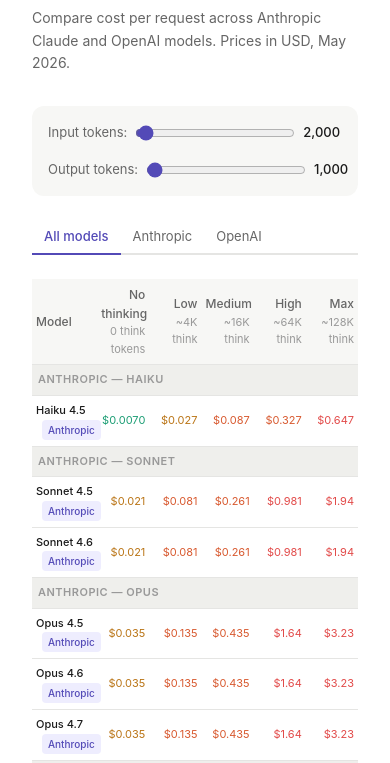
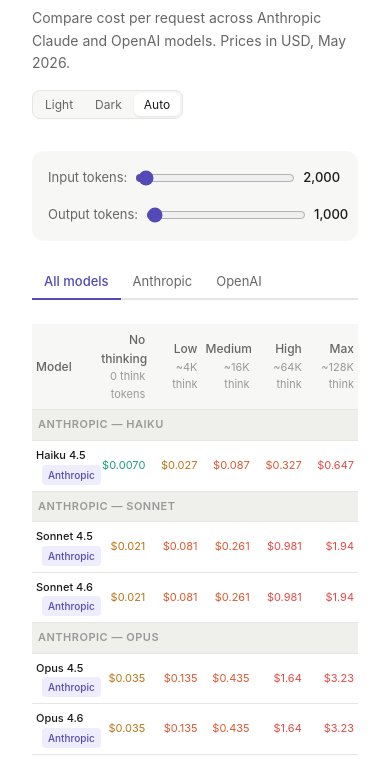
Before and after one commit to vlobachev/llm-pricing, a plain HTML site: page index.html in a window 390 px wide. Shown: the part 64-827 px from the top of the page. Drawn offline with Linux system fonts and the light colour scheme.

Commit message:
Add manual theme switcher with light/dark/auto modes
Implement a three-option theme toggle (Light/Dark/Auto) that persists user preference in localStorage. Refactor CSS variables to support explicit theme attributes alongside system preference detection, and update provider badge colors to use theme-aware variables.

```diff
--- a/index.html
+++ b/index.html
@@ -6,8 +6,9 @@
 <title>LLM API Pricing Calculator</title>
 <style>
 *{box-sizing:border-box;margin:0;padding:0}
-:root{--bg:#fff;--bg2:#f7f7f5;--bg3:#efefec;--text:#1a1a1a;--text2:#666;--text3:#999;--border:#e5e5e3;--accent:#534AB7;--green:#1D9E75;--amber:#BA7517;--coral:#D85A30;--red:#E24B4A}
-@media(prefers-color-scheme:dark){:root{--bg:#1a1a1a;--bg2:#252525;--bg3:#303030;--text:#e8e8e8;--text2:#aaa;--text3:#777;--border:#404040}}
+:root,:root[data-theme=light]{--bg:#fff;--bg2:#f7f7f5;--bg3:#efefec;--text:#1a1a1a;--text2:#666;--text3:#999;--border:#e5e5e3;--accent:#534AB7;--green:#1D9E75;--amber:#BA7517;--coral:#D85A30;--red:#E24B4A;--badge-anthropic-bg:#EEEDFE;--badge-anthropic-fg:#534AB7;--badge-openai-bg:#E6F1FB;--badge-openai-fg:#185FA5}
+:root[data-theme=dark]{--bg:#1a1a1a;--bg2:#252525;--bg3:#303030;--text:#e8e8e8;--text2:#aaa;--text3:#777;--border:#404040;--badge-anthropic-bg:#3C3489;--badge-anthropic-fg:#CECBF6;--badge-openai-bg:#0C447C;--badge-openai-fg:#B5D4F4}
+@media(prefers-color-scheme:dark){:root:not([data-theme]){--bg:#1a1a1a;--bg2:#252525;--bg3:#303030;--text:#e8e8e8;--text2:#aaa;--text3:#777;--border:#404040;--badge-anthropic-bg:#3C3489;--badge-anthropic-fg:#CECBF6;--badge-openai-bg:#0C447C;--badge-openai-fg:#B5D4F4}}
 body{font-family:-apple-system,BlinkMacSystemFont,'Segoe UI',Roboto,sans-serif;background:var(--bg);color:var(--text);line-height:1.6;padding:2rem;max-width:960px;margin:0 auto}
 h1{font-size:22px;font-weight:500;margin-bottom:4px}
 .subtitle{font-size:14px;color:var(--text2);margin-bottom:2rem}
@@ -35,16 +36,30 @@
 footer{margin-top:2rem;padding-top:1rem;border-top:1px solid var(--border);font-size:11px;color:var(--text3);text-align:center}
 footer a{color:var(--accent)}
 .provider-badge{display:inline-block;font-size:10px;padding:2px 6px;border-radius:4px;font-weight:500;margin-left:6px;vertical-align:middle}
-.badge-anthropic{background:#EEEDFE;color:#534AB7}
-.badge-openai{background:#E6F1FB;color:#185FA5}
-@media(prefers-color-scheme:dark){.badge-anthropic{background:#3C3489;color:#CECBF6}.badge-openai{background:#0C447C;color:#B5D4F4}}
+.badge-anthropic{background:var(--badge-anthropic-bg);color:var(--badge-anthropic-fg)}
+.badge-openai{background:var(--badge-openai-bg);color:var(--badge-openai-fg)}
+.theme-switch{display:inline-flex;background:var(--bg2);border:1px solid var(--border);border-radius:8px;padding:2px;gap:2px}
+.theme-switch button{background:transparent;border:none;color:var(--text2);font-size:12px;padding:4px 10px;border-radius:6px;cursor:pointer;font-family:inherit}
+.theme-switch button:hover{color:var(--text)}
+.theme-switch button.active{background:var(--bg);color:var(--text);box-shadow:0 1px 2px rgba(0,0,0,.08)}
+.header-row{display:flex;justify-content:space-between;align-items:flex-start;gap:16px;margin-bottom:2rem;flex-wrap:wrap}
+.header-row .subtitle{margin-bottom:0}
 @media(max-width:640px){.controls{flex-direction:column;align-items:flex-start}table{font-size:11px}th,td{padding:6px 4px}.tab{padding:6px 12px;font-size:13px}}
 </style>
 </head>
 <body>
 
-<h1>LLM API pricing calculator</h1>
-<p class="subtitle">Compare cost per request across Anthropic Claude and OpenAI models. Prices in USD, May 2026.</p>
+<div class="header-row">
+  <div>
+    <h1>LLM API pricing calculator</h1>
+    <p class="subtitle">Compare cost per request across Anthropic Claude and OpenAI models. Prices in USD, May 2026.</p>
+  </div>
+  <div class="theme-switch" id="themeSwitch">
+    <button data-theme="light" title="Light theme">Light</button>
+    <button data-theme="dark" title="Dark theme">Dark</button>
+    <button data-theme="auto" title="Follow system">Auto</button>
+  </div>
+</div>
 
 <div class="controls">
   <div class="control-group">
@@ -163,6 +178,24 @@
 });
 document.getElementById('inputTok').addEventListener('input',render);
 document.getElementById('outputTok').addEventListener('input',render);
+
+function applyTheme(t){
+  if(t==='auto'){document.documentElement.removeAttribute('data-theme');}
+  else{document.documentElement.setAttribute('data-theme',t);}
+  document.querySelectorAll('#themeSwitch button').forEach(b=>{
+    b.classList.toggle('active',b.dataset.theme===t);
+  });
+}
+const savedTheme=localStorage.getItem('theme')||'auto';
+applyTheme(savedTheme);
+document.querySelectorAll('#themeSwitch button').forEach(b=>{
+  b.addEventListener('click',()=>{
+    const t=b.dataset.theme;
+    localStorage.setItem('theme',t);
+    applyTheme(t);
+  });
+});
+
 render();
 </script>
 </body>
```
